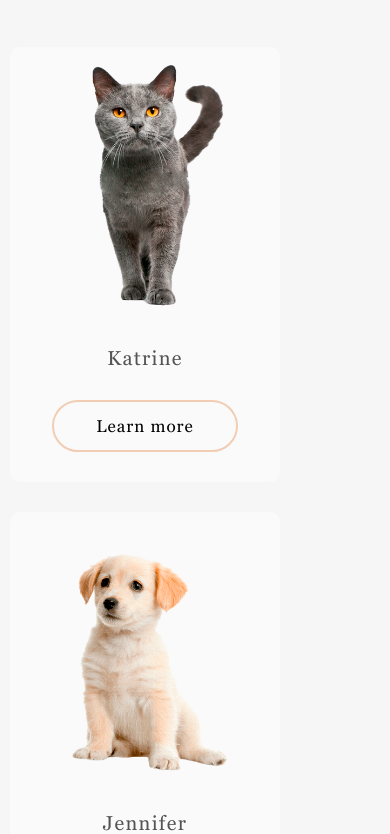
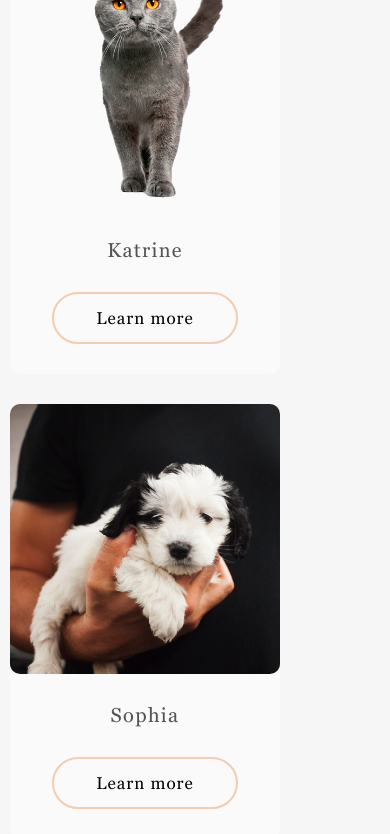
Before and after one commit to Kaelns/Keyboard, a website: page shelter/pages/pets/index.html in a window 390 px wide. Shown: the part 348-1182 px from the top of the page. Drawn offline with Linux system fonts and the light colour scheme; a web font is replaced by a local one.

Commit message:
feat: add adaptive our-friends section for 768px and 320px on main page

```diff
--- a/shelter/styles/base/_buttons.scss
+++ b/shelter/styles/base/_buttons.scss
@@ -34,6 +34,7 @@ button {
 
 .btn-round,
 .btn-round_transparent {
+  position: relative;
   font-size: 2rem;
   width: 52px;
   height: 52px;
--- a/shelter/styles/components/_slider.scss
+++ b/shelter/styles/components/_slider.scss
@@ -1,15 +1,28 @@
 .slider__container {
   @include flex($justify: space-between, $align: center);
   width: 100%;
-  margin: 60px 0;
+  margin-block: 60px;
+
+  // Todo @media Mobile _______________
+  @include media-mobile {
+    flex-direction: column;
+    margin-block: 42px;
+  }
 }
 
 .slider {
   @include flex();
   column-gap: 90px;
+
+  @include media-tablet {
+    column-gap: 40px;
+  }
 }
 
 .slider__slide {
+  width: 270px;
+  height: 435px;
+
   @include flex($align: center);
   flex-direction: column;
   background: $color-background-cards;
@@ -25,11 +38,43 @@
       background: $color-primary-hover;
     }
   }
+
+  // * @media Tablet __________________
+  @include media-tablet {
+    &:nth-child(3) {
+      display: none;
+    }
+  }
+
+  // Todo @media Mobile _______________
+  @include media-mobile {
+    &:nth-child(2) {
+      display: none;
+    }
+  }
 }
 
-.slider__slide {
-  width: 270px;
-  height: 435px;
+.slider__btn {
+  // Todo @media Mobile _______________
+  @include media-mobile {
+    &_1 {
+      display: none;
+    }
+    &_2 {
+      display: none;
+    }
+  }
+}
+
+.slider-btns__container {
+  display: none;
+
+  // Todo @media Mobile _______________
+  @include media-mobile {
+    @include flex();
+    column-gap: 80px;
+    margin-block-start: 18px;
+  }
 }
 
 .slide__img {
--- a/shelter/styles/layout/_our-friends.scss
+++ b/shelter/styles/layout/_our-friends.scss
@@ -1,10 +1,21 @@
 .our-friends__container {
   @include flex($align: center, $flex-direction: column);
   @extend %padding-container;
+
+  // Todo @media Mobile _______________
+  @include media-mobile {
+    padding-block: 42px;
+  }
 }
 
 .our-friends__title {
   text-align: center;
+
+  // Todo @media Mobile _______________
+  @include media-mobile {
+    @include font(2.5rem, 3.25rem, 0.16rem);
+    align-self: center;
+  }
 }
 
 .our-friends__link {
```
Also changed, not shown: shelter/pages/main/index.html (+17 -4 lines), shelter/styles/styles/style.css, 1 other file.
